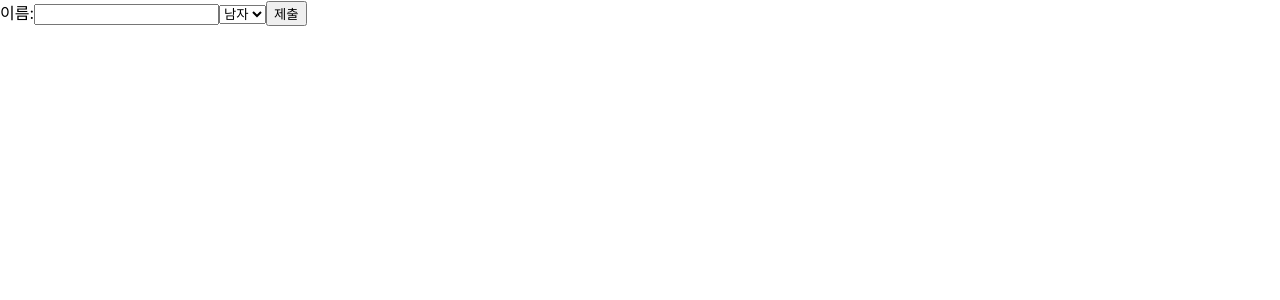
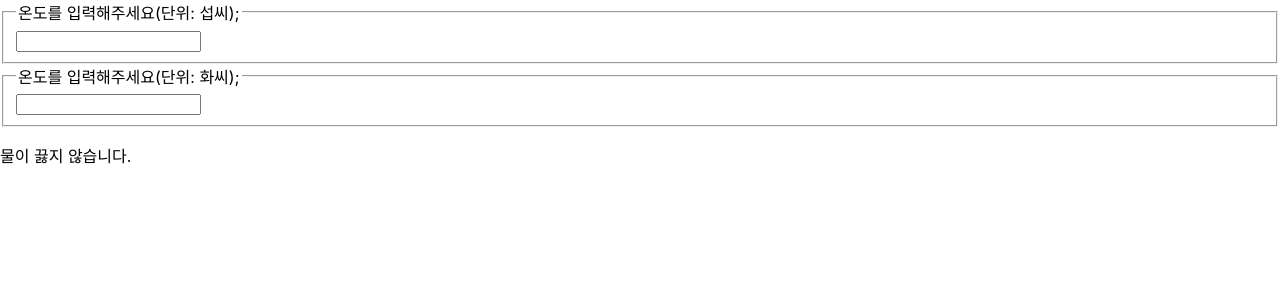
Before and after one commit to jongjin97/reacte-study, a React (Create React App) app: page / in a window 1280 px wide. Shown: the top 300 px of the page. Built offline with nearby package versions, Linux system fonts and the light colour scheme.

Commit message:
Lifting State Up

```diff
--- /dev/null
+++ b/src/chapter_12/Calculator.jsx
@@ -0,0 +1,63 @@
+import React, {useState} from "react";
+import TemperatureInput from "./TemperatureInput";
+
+function BoilingVerdict(props){
+    if (props.celsius >= 100) {
+        return <p>물이 끓습니다.</p>;
+    }
+    return <p>물이 끓지 않습니다.</p>;
+}
+
+function toCelsius(fahrenheit) {
+    return (fahrenheit - 32) * 5 / 9;
+}
+
+function toFahrenheit(celsius) {
+    return (celsius * 9 / 5) + 32;
+}
+
+function tryConvert(temperature, convert){
+    const input = parseFloat(temperature);
+    if(Number.isNaN(input)){
+        return "";
+    }
+    const output = convert(input);
+    const rounded = Math.round(output * 1000) / 1000;
+    return rounded.toString();
+}
+
+function Calculator(props){
+    const [temperature, setTemperature] = useState("");
+    const [scale, setScale] = useState("c");
+
+    const handleCelsiusChange = (temperature) => {
+        setTemperature(temperature);
+        setScale("c");
+    }
+
+    const handleFahrenheitChange = (temperature) => {
+        setTemperature(temperature);
+        setScale("f");
+    }
+
+    const celsius =
+        scale === "f" ? tryConvert(temperature, toCelsius) : temperature;
+    const fahrenheit =
+        scale === "c" ? tryConvert(temperature, toFahrenheit) : temperature;
+
+    return (
+        <div>
+            <TemperatureInput
+                scale="c"
+                temperature={celsius}
+                onTemperatureChange={handleCelsiusChange}/>
+            <TemperatureInput
+                scale="f"
+                temperature={fahrenheit}
+                onTemperatureChange={handleFahrenheitChange}/>
+            <BoilingVerdict celsius={parseFloat(celsius)} />
+        </div>
+    )
+}
+
+export default Calculator;
--- /dev/null
+++ b/src/chapter_12/TemperatureInput.jsx
@@ -0,0 +1,21 @@
+const scaleNames = {
+    c: "섭씨",
+    f: "화씨",
+};
+
+function TemperatureInput(props) {
+    const handleChange = (event) => {
+        props.onTemperatureChange(event.target.value);
+    };
+
+    return (
+        <fieldset>
+            <legend>
+                온도를 입력해주세요(단위: {scaleNames[props.scale]});
+            </legend>
+            <input value={props.temperature} onChange={handleChange} />
+        </fieldset>
+    );
+}
+
+export default TemperatureInput;
--- a/src/index.js
+++ b/src/index.js
@@ -2,13 +2,12 @@
 import ReactDOM from 'react-dom/client';
 import './index.css';
 import reportWebVitals from './reportWebVitals';
-import SignUp from './chapter_11/SignUp';
-
+import Calculator from "./chapter_12/Calculator";
 const root = ReactDOM.createRoot(document.getElementById('root'));
 
 root.render(
     <React.StrictMode>
-        <SignUp />
+        <Calculator />
     </React.StrictMode>
 );
 
```
